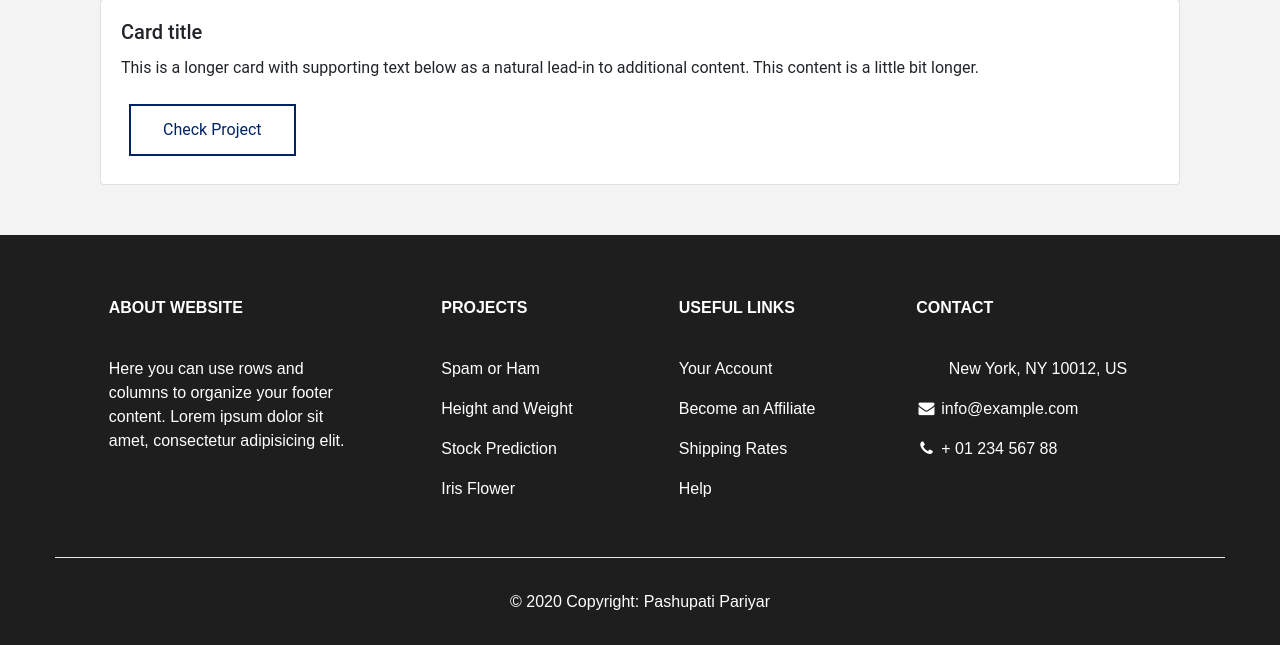
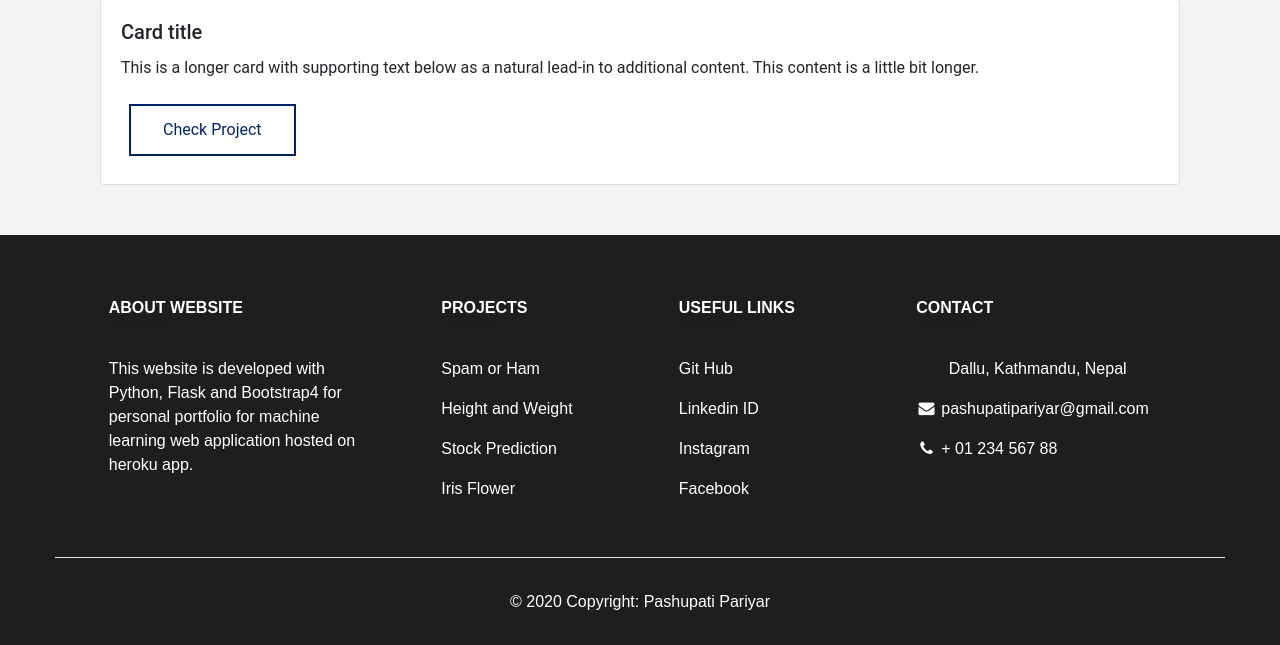
Before and after one commit to PashupatiPariyar/Multi-Model-Web-App, a Flask app: page / in a window 1280 px wide. Shown: the part 863-1508 px from the top of the page. Run offline with Flask 2, Linux system fonts and the light colour scheme; some libraries are stand-ins or nearby versions.

Commit message:
Update layout.html
Minor Changes

```diff
--- a/templates/layout.html
+++ b/templates/layout.html
@@ -55,9 +55,7 @@
 							<!-- Content -->
 							<h6 class="text-uppercase font-weight-bold">ABOUT WEBSITE</h6>
 							<hr class="deep-purple accent-2 mb-4 mt-0 d-inline-block mx-auto" style="width: 60px;">
-							<p>Here you can use rows and columns to organize your footer content. Lorem ipsum dolor sit amet,
-								consectetur
-							adipisicing elit.</p>
+							<p>This website is developed with Python, Flask and Bootstrap4 for personal portfolio for machine learning web application hosted on heroku app.</p>
 
 						</div>
 						<!-- Grid column -->
@@ -91,16 +89,16 @@
 							<h6 class="text-uppercase font-weight-bold">Useful links</h6>
 							<hr class="deep-purple accent-2 mb-4 mt-0 d-inline-block mx-auto" style="width: 60px;">
 							<p>
-								<a href="#!">Your Account</a>
+								<a href="https://github.com/PashupatiPariyar">Git Hub</a>
 							</p>
 							<p>
-								<a href="#!">Become an Affiliate</a>
+								<a href="linkedin.com/in/pashupati-pariyar-800892135">Linkedin ID</a>
 							</p>
 							<p>
-								<a href="#!">Shipping Rates</a>
+								<a href="https://www.instagram.com/pashupati.pariyar/?hl=en">Instagram</a>
 							</p>
 							<p>
-								<a href="#!">Help</a>
+								<a href="https://www.facebook.com/pashupati.pariyar.9">Facebook</a>
 							</p>
 
 						</div>
@@ -113,9 +111,9 @@
 							<h6 class="text-uppercase font-weight-bold">Contact</h6>
 							<hr class="deep-purple accent-2 mb-4 mt-0 d-inline-block mx-auto" style="width: 60px;">
 							<p>
-								<i class="fas fa-home mr-3"></i> New York, NY 10012, US</p>
+								<i class="fas fa-home mr-3"></i> Dallu, Kathmandu, Nepal</p>
 								<p>
-									<i class="fa fa-fw fa-envelope"></i> info@example.com</p>
+									<i class="fa fa-fw fa-envelope"></i> pashupatipariyar@gmail.com</p>
 									<p>
 										<i class="fa fa-fw fa-phone"></i> + 01 234 567 88</p>
 
```
